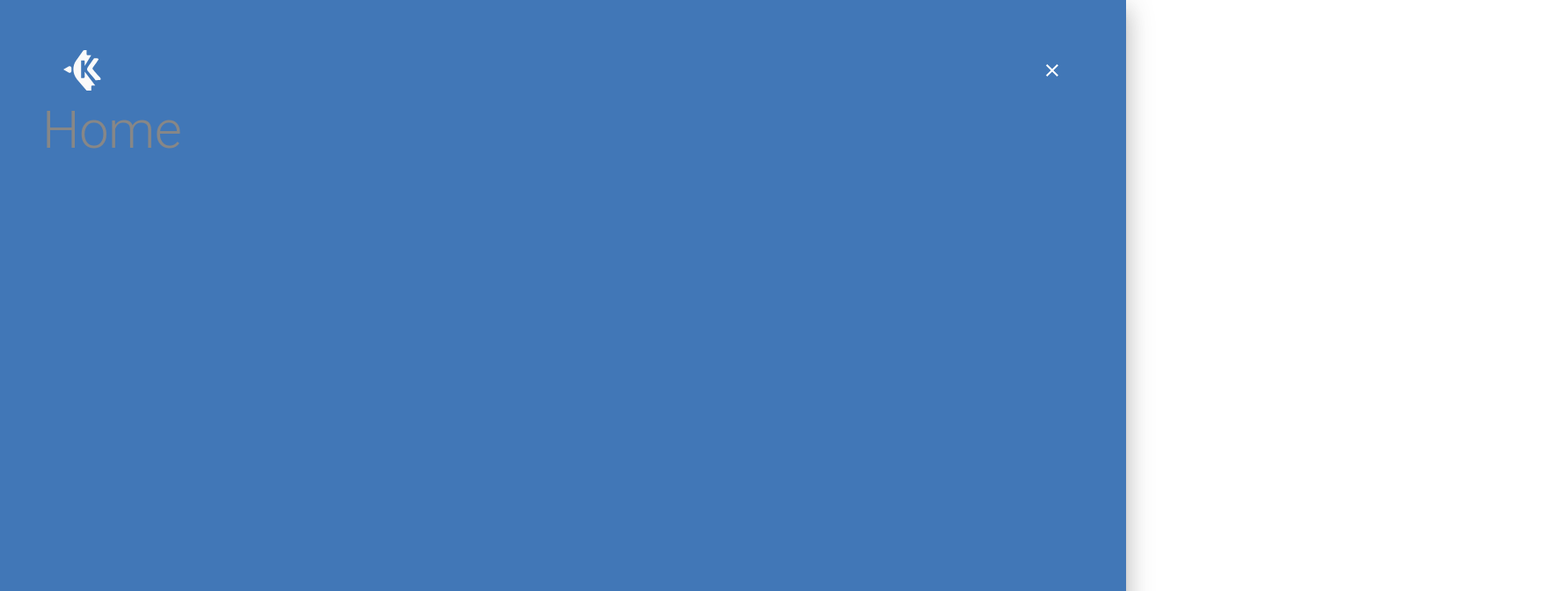
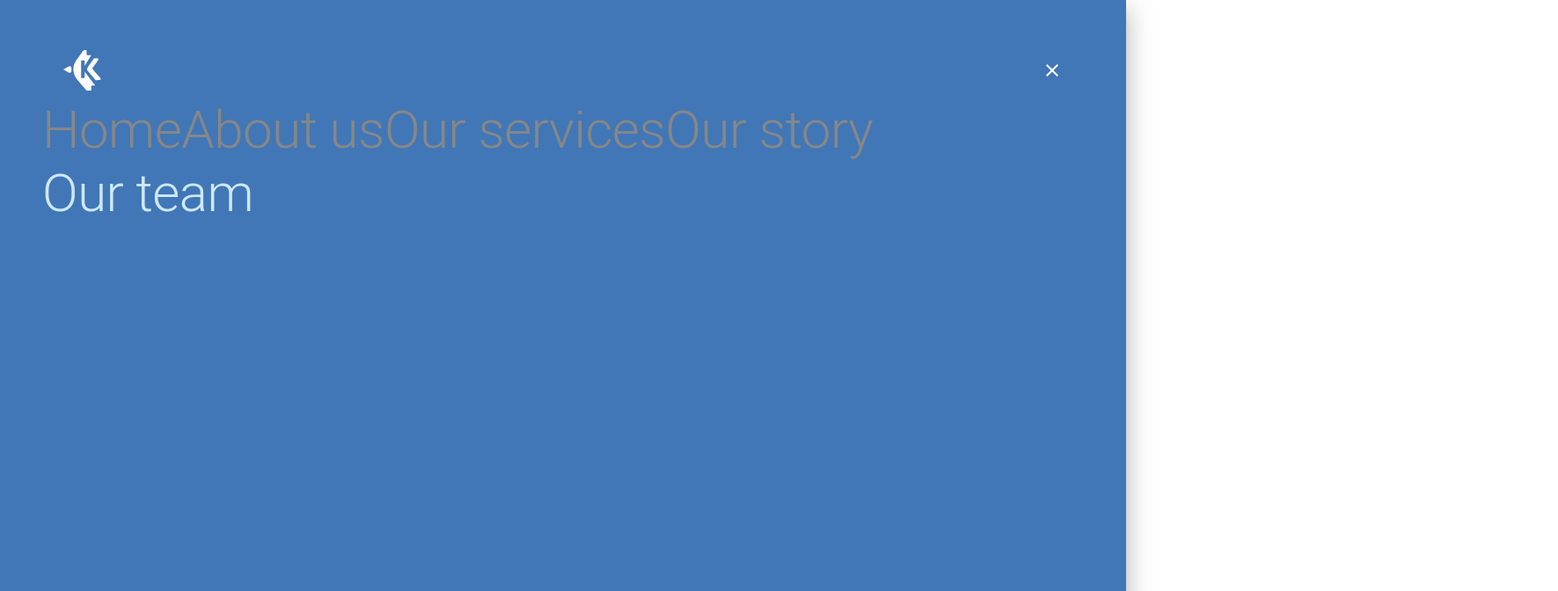
Before and after one commit to vfiedlerc/KampanosWebTranslated, a React (Create React App) app: page / in a window 1280 px wide. Both pictures are taken after a click on the button 1160 px from the left and 32 px from the top of the page. Shown: the top 672 px of the page at 88% size, 1771 px wide, since content can reach past the window. Built offline with nearby package versions, Linux system fonts and the light colour scheme.

Commit message:
update components

```diff
--- a/src/components/Drawer/DrawerMenu.tsx
+++ b/src/components/Drawer/DrawerMenu.tsx
@@ -57,12 +57,17 @@ export const DrawerMenu: FC<DrawerMenuProps> = ({
             </Toolbar>
           </AppBar>
 
-          <Grid container>
+
+
+
+          <Grid container  >
+
             <Box>
               <Typography
                 variant="h2"
                 sx={{
                   marginRight: 0,
+
                 }}
               >
                 <MenuItem
@@ -82,8 +87,91 @@ export const DrawerMenu: FC<DrawerMenuProps> = ({
             >
             </Box>
 
-            <Box></Box>
-            <Box></Box>
+
+            <Box>
+              <Typography
+                variant="h2"
+                sx={{
+                  marginRight: 0,
+
+
+                }}
+              >
+                <MenuItem
+                  label='About us'
+                  href='#'
+                  title='About us'
+                  target='_self'
+                  color="#878787"
+                />
+              </Typography>
+            </Box>
+
+
+
+
+            <Box>
+              <Typography
+                variant="h2"
+                sx={{
+                  marginRight: 0,
+
+                }}
+              >
+                <MenuItem
+                  label='Our services'
+                  href='#'
+                  title='Our services'
+                  target='_self'
+                  color="#878787"
+                />
+              </Typography>
+            </Box>
+
+
+            <Box>
+              <Typography
+                variant="h2"
+                sx={{
+                  marginRight: 0,
+
+                }}
+              >
+                <MenuItem
+                  label='Our story'
+                  href='#'
+                  title='Our story'
+                  target='_self'
+                  color="#878787"
+                />
+              </Typography>
+            </Box>
+
+
+            <Box>
+              <Typography
+                variant="h2"
+                sx={{
+                  marginRight: 0,
+
+                }}
+              >
+                <MenuItem
+                  label='Our team'
+                  href='#'
+                  title='Our team'
+                  target='_self'
+                  color="#CEE8F9"
+                />
+              </Typography>
+            </Box>
+
+
+
+
+
+
+
           </Grid>
         </Box>
       </SwipeableDrawer>
--- a/src/components/Drawer/MenuItem.tsx
+++ b/src/components/Drawer/MenuItem.tsx
@@ -4,9 +4,6 @@ import { FC } from "react";
 import { Link, Grid } from "@mui/material";
 
 
-/**
- * Provide documentation
- */
 export const MenuItem: FC<MenuItemProps> = ({
   label,
   target,
--- a/src/sections/Teams/Team.tsx
+++ b/src/sections/Teams/Team.tsx
@@ -15,7 +15,7 @@ import Button from '@mui/material/Button';
 import OurTeamEffect from '../../assets/OurTeamEffect.png';
 import OurTeamEffects from '../../assets/OurTeamEffect.svg';
 import { Title } from '../../components/Titles/Title';
-import './style.css';
+
 
 
 export const Team: FC<TeamProps> = ({
@@ -62,7 +62,7 @@ export const Team: FC<TeamProps> = ({
               <Grid item>
                 <MediaCard image={andreas} title='João Bugarin' text='Software Developer' />
               </Grid>
-              <img className="imgTeam" src={OurTeamEffects} />
+
             </Grid>
           </Grid>
           <Grid item>
--- a/src/sections/Teams/style.css
+++ /dev/null
@@ -1,9 +0,0 @@
-.imgTeam{
-
-  width: 100%;
-  position:absolute;
-  z-index: -1;
-  align-items: center;
-
-
-}
```
